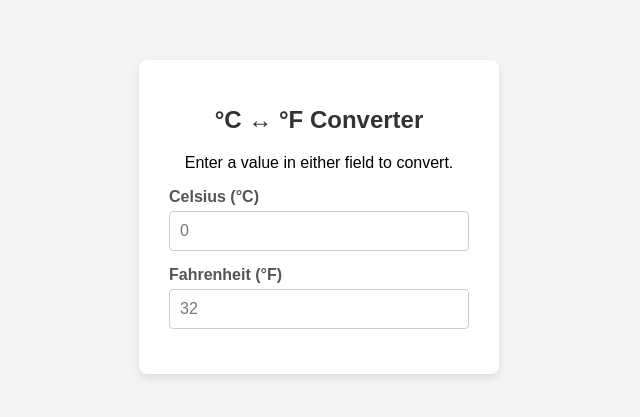
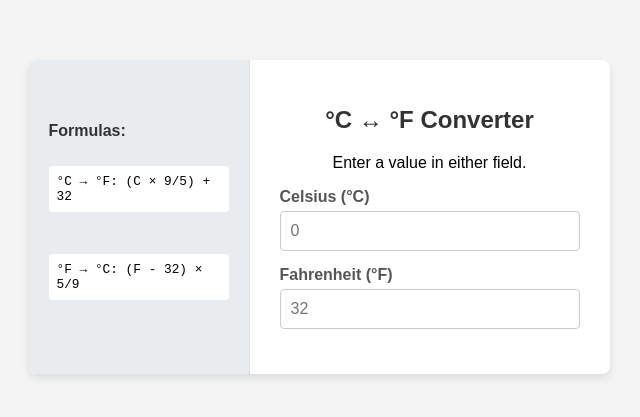
Before and after one commit to MRAP12/unitconversions, a plain HTML site: page dctodf.html in a window 1280 px wide. Shown: the part 183-600 px from the top of the page, without its empty margins (321-961 px from the left). Drawn offline with Linux system fonts and the light colour scheme.

Commit message:
Enhance temperature converter layout and formulas
Refactor layout and add formula sidebar for temperature conversion.

```diff
--- a/dctodf.html
+++ b/dctodf.html
@@ -14,12 +14,47 @@
             margin: 0;
             background-color: #f4f4f4;
         }
-
-        .converter-box {
+        /* Main Layout Container */
+        .main-container {
+            display: flex;
             background: white;
-            padding: 30px;
             border-radius: 8px;
             box-shadow: 0 4px 8px rgba(0,0,0,0.1);
+            overflow: hidden; /* Keeps sharp corners within the shadow */
+        }
+
+        /* Formula Sidebar (Left Tab) */
+        .formula-sidebar {
+            background-color: #e9ecef; /* Light gray background */
+            padding: 20px;
+            width: 180px;
+            display: flex;
+            flex-direction: column;
+            justify-content: center;
+            border-right: 1px solid #ddd;
+        }
+
+        .formula-sidebar h2 {
+            font-size: 1rem;
+            color: #333;
+            margin-bottom: 10px;
+            text-align: left;
+        }
+
+        .formula-sidebar code {
+            display: block;
+            background-color: #fff;
+            padding: 8px;
+            margin-bottom: 10px;
+            border-radius: 4px;
+            font-size: 0.8rem;
+            text-align: left;
+            overflow-wrap: break-word; /* Ensures long formulas wrap */
+        }
+
+        /* Converter Box (Right Side) */
+        .converter-box {
+            padding: 30px;
             text-align: center;
             width: 300px;
         }
@@ -54,9 +89,16 @@
 </head>
 <body>
 
+    <div class="main-container">
+        <div class="formula-sidebar">
+            <h2>Formulas:</h2>
+            <p><code>°C → °F: (C × 9/5) + 32</code></p>
+            <p><code>°F → °C: (F - 32) × 5/9</code></p>
+        </div>
+
         <div class="converter-box">
             <h1>°C ↔ °F Converter</h1>
-        <p>Enter a value in either field to convert.</p>
+            <p>Enter a value in either field.</p>
 
             <div class="input-group">
                 <label for="celsius">Celsius (°C)</label>
@@ -68,20 +110,14 @@
                 <input type="number" id="fahrenheit" placeholder="32" oninput="convertFromFahrenheit()">
             </div>
         </div>
+    </div>
 
     <script>
-        /*
-          Formulas:
-          C to F: (C * 9/5) + 32
-          F to C: (F - 32) * 5/9
-        */
-
         function convertFromCelsius() {
             const celsiusInput = document.getElementById("celsius").value;
             const fahrenheitInput = document.getElementById("fahrenheit");
 
             if (celsiusInput || celsiusInput === '0') {
-                // Ensure the input is treated as a number
                 const fahrenheit = (parseFloat(celsiusInput) * 9/5) + 32;
                 fahrenheitInput.value = fahrenheit.toFixed(2);
             } else {
@@ -94,7 +130,6 @@
             const celsiusInput = document.getElementById("celsius");
 
             if (fahrenheitInput || fahrenheitInput === '32') {
-                // Ensure the input is treated as a number
                 const celsius = (parseFloat(fahrenheitInput) - 32) * 5/9;
                 celsiusInput.value = celsius.toFixed(2);
             } else {
```
Lines whose indentation alone changed are shown as unchanged.
